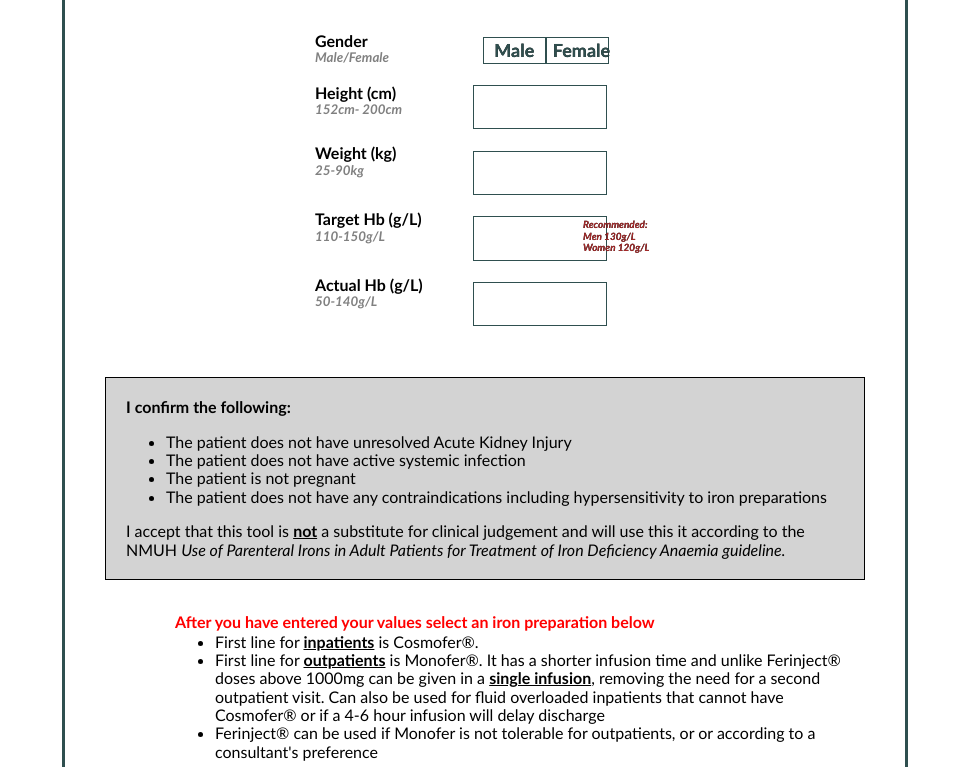
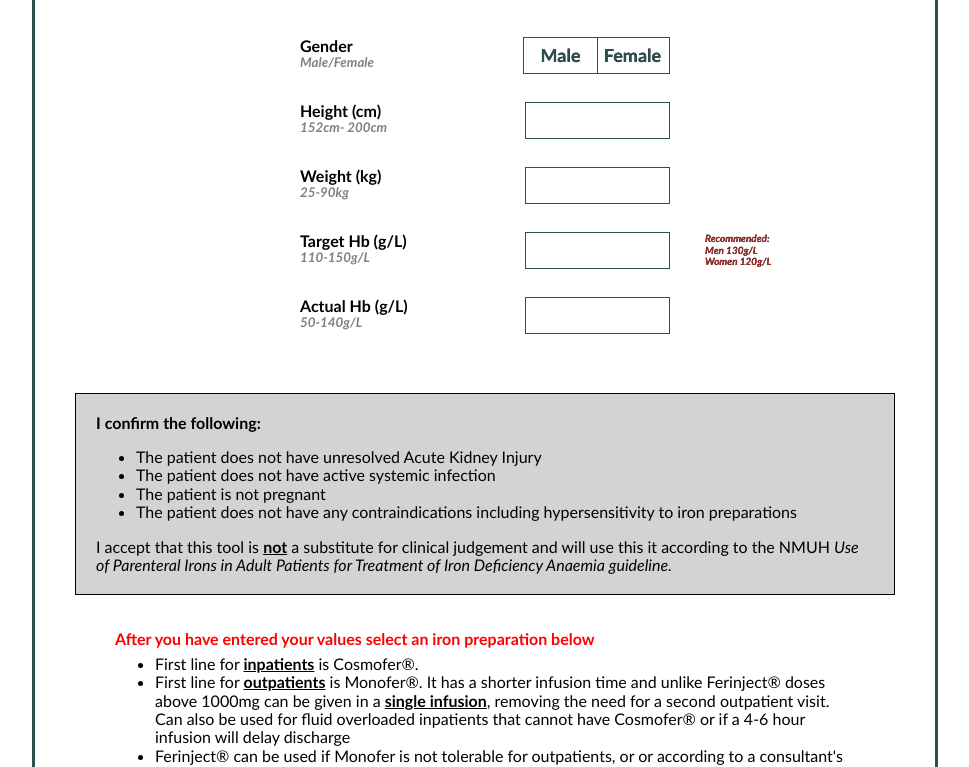
Before and after one commit to Pharma2022/IvIron, a plain HTML site: page index.html in a window 1280 px wide. Shown: the part 99-866 px from the top of the page, without its empty margins (155-1124 px from the left). Drawn offline with nearby package versions, Linux system fonts and the light colour scheme.

Commit message:
Add files via upload

```diff
--- a/index.css
+++ b/index.css
@@ -11,16 +11,16 @@ min-width: 100%;
 .container{
  box-sizing:borderbox;
     border: 3px solid darkslategray;
+    min-height: 1300px;
 
 
-
-
-    max-width: 52.5em;
+    min-width:67%;
+    max-width: 900px;
 
     display: flex;
     flex-direction: column;
-    margin: 0 auto;
-
+    margin: 0px auto;
+    margin-bottom: -180x;
     font-family: 'Calibri', sans-serif;
 
 }
@@ -29,14 +29,14 @@ h1,h2,h3,h4,h5{
 }
 
 h4{
-    margin: 1.875em ;
-
-    padding: 0.17em 0;
+    margin: 30px 0px ;
+    margin-bottom: 15px;
+    padding: 5px 0px;
 
 }
 
 #height{
-  margin-top: 0.33em;
+  margin-top: 10px;
 }
 
 
@@ -45,12 +45,12 @@ h4{
 
 label{
     display: inline-block;
-    height: 2.3em;
+    height: 45px;
 
-    min-width: 6.33em;
-    margin-top:0.33em;
+    width: 190px;
+    margin-top:10px;
 
-    margin-left: 15em;
+    margin-left: 255px;
 
     font-weight: bolder;
 
@@ -58,13 +58,12 @@ label{
 }
 input{
     display: inline-block;
-    min-width: 7em;
-    max-width: 7em;
-    height: 2.3em;
-	padding: 0.6em 1 em ;
-	margin-right:15em;
-    margin-top:0.6em;
-    margin-bottom:0;
+    width: 145px;
+    height: 37px;
+	padding: 10px 16px;
+	margin-right:255px;
+    margin-top:10px;
+    margin-bottom:0px;
     font-size: larger;
 
     font-weight: bold;
@@ -85,16 +84,15 @@ input{
     font-size:large;
 
 
-    min-width: 3.5em;
-    max-width: 3.5em;
-    height: 1.5em;
+    width: 75px;
+    height: 37px;
 
         text-align: center;
-     padding-top: 0em 2em;
+     padding: 0px 3px ;
           justify-content:center;
 }
 #female{
- margin-right: 15.9em;}
+    margin-right:255px;}
  #female,#male{
     background-color:white;
    color:  darkslategray;
@@ -102,7 +100,7 @@ input{
 }
 #male{
        position:relative;
-	       left:0;
+	       right:-18px;
 }
 
 
@@ -116,11 +114,11 @@ input{
     border: 1px solid black;
 }
 #ferinjectBtn,#monoferBtn,#cosmoferBtn{
-    margin: 2.5em 1.25em;
-    width: 8.75em;
-    padding: 0.75em 0.25px;
+    margin: 40px 20px;
+    width: 140px;
+    padding: 12px 4px;
     text-align: center;
-    border-radius: 0.5px;
+    border-radius: 8px;
     background: darkslategray;
     color: white;
     text-shadow: 0px 0px 4px black;
@@ -149,14 +147,14 @@ body{
        display: flex;
 
     justify-content: space-between;
-   margin: 0.625em;
+   margin: 10px;
 }
 
 .color ul {
     display: inline-block;
     position: relative;
-    left: 22.8em;
-    bottom:3.44em;
+    left: 365px;
+    bottom:55px;
     color: brown;
     list-style: none;
     font-size: x-small;
@@ -191,10 +189,10 @@ header{
     display: block;
     font-style: italic;
     font-size: smaller;
-    min-width:13.5em;
- width:13.5;
+    min-width:220px;
+ width:220px;
 
-height:;
+height:28px;
 
 
 
```
